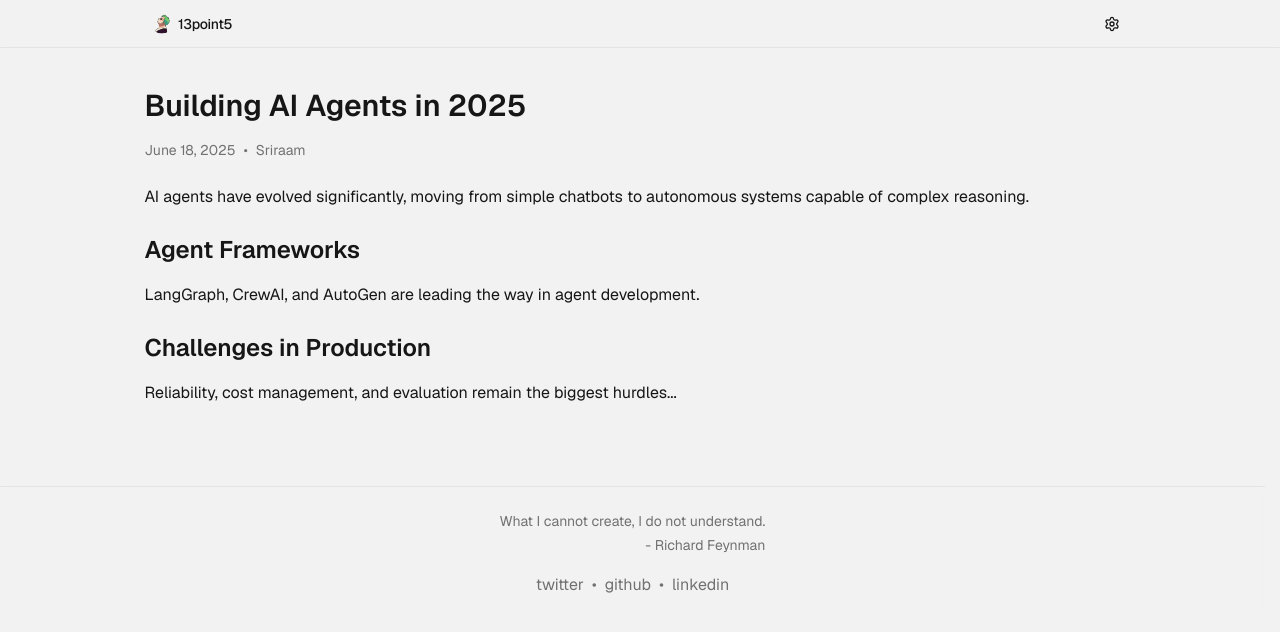
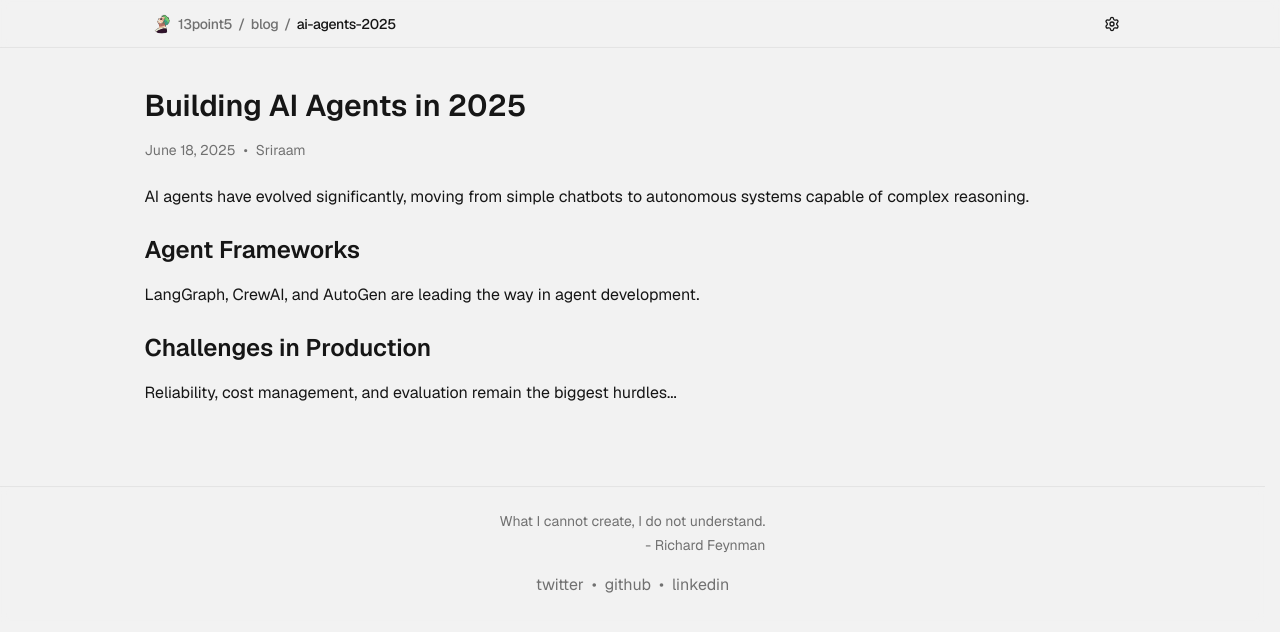
Before and after one commit to 13point5/blog, a Next.js app: page /blog/ai-agents-2025 in a window 1280 px wide. Shown: the top 632 px of the page. Built offline with nearby package versions, Linux system fonts and the light colour scheme; a web font is replaced by a local one.

Commit message:
add breadcrumb to header

```diff
--- a/app/components/header.tsx
+++ b/app/components/header.tsx
@@ -3,12 +3,18 @@
 import { useState, useEffect } from "react";
 import Link from "next/link";
 import Image from "next/image";
+import { usePathname } from "next/navigation";
 import { SettingsDropdown } from "./settings-dropdown";
 import { cn } from "@/lib/utils";
 
 export function Header() {
   const [isVisible, setIsVisible] = useState(true);
   const [lastScrollY, setLastScrollY] = useState(0);
+  const pathname = usePathname();
+  const isOnBlogPage = pathname.startsWith("/blog");
+  const blogSlug = pathname.startsWith("/blog/")
+    ? pathname.split("/")[2]
+    : null;
 
   useEffect(() => {
     const handleScroll = () => {
@@ -37,9 +43,13 @@ export function Header() {
       )}
     >
       <nav className="max-w-5xl mx-auto px-6 h-full flex items-center justify-between">
+        <div className="flex items-center gap-1.5 text-sm font-medium tracking-tight">
           <Link
             href="/"
-          className="flex items-center gap-1.5 text-sm font-medium tracking-tight hover:text-foreground-muted transition-colors"
+            className={cn(
+              "flex items-center gap-1.5 hover:text-foreground-muted transition-colors",
+              isOnBlogPage && "text-foreground-muted"
+            )}
           >
             <Image
               src="/zoro.png"
@@ -51,6 +61,29 @@ export function Header() {
             <span className="sm:hidden">13.5</span>
             <span className="hidden sm:inline">13point5</span>
           </Link>
+          {isOnBlogPage && (
+            <>
+              <span className="text-foreground-muted">/</span>
+              <Link
+                href="/blog"
+                className={cn(
+                  "hover:text-foreground-muted transition-colors",
+                  blogSlug && "text-foreground-muted"
+                )}
+              >
+                blog
+              </Link>
+              {blogSlug && (
+                <>
+                  <span className="text-foreground-muted">/</span>
+                  <span className="truncate max-w-[45vw] sm:max-w-64">
+                    {blogSlug}
+                  </span>
+                </>
+              )}
+            </>
+          )}
+        </div>
         <SettingsDropdown />
       </nav>
     </header>
```
Lines whose indentation alone changed are shown as unchanged.
